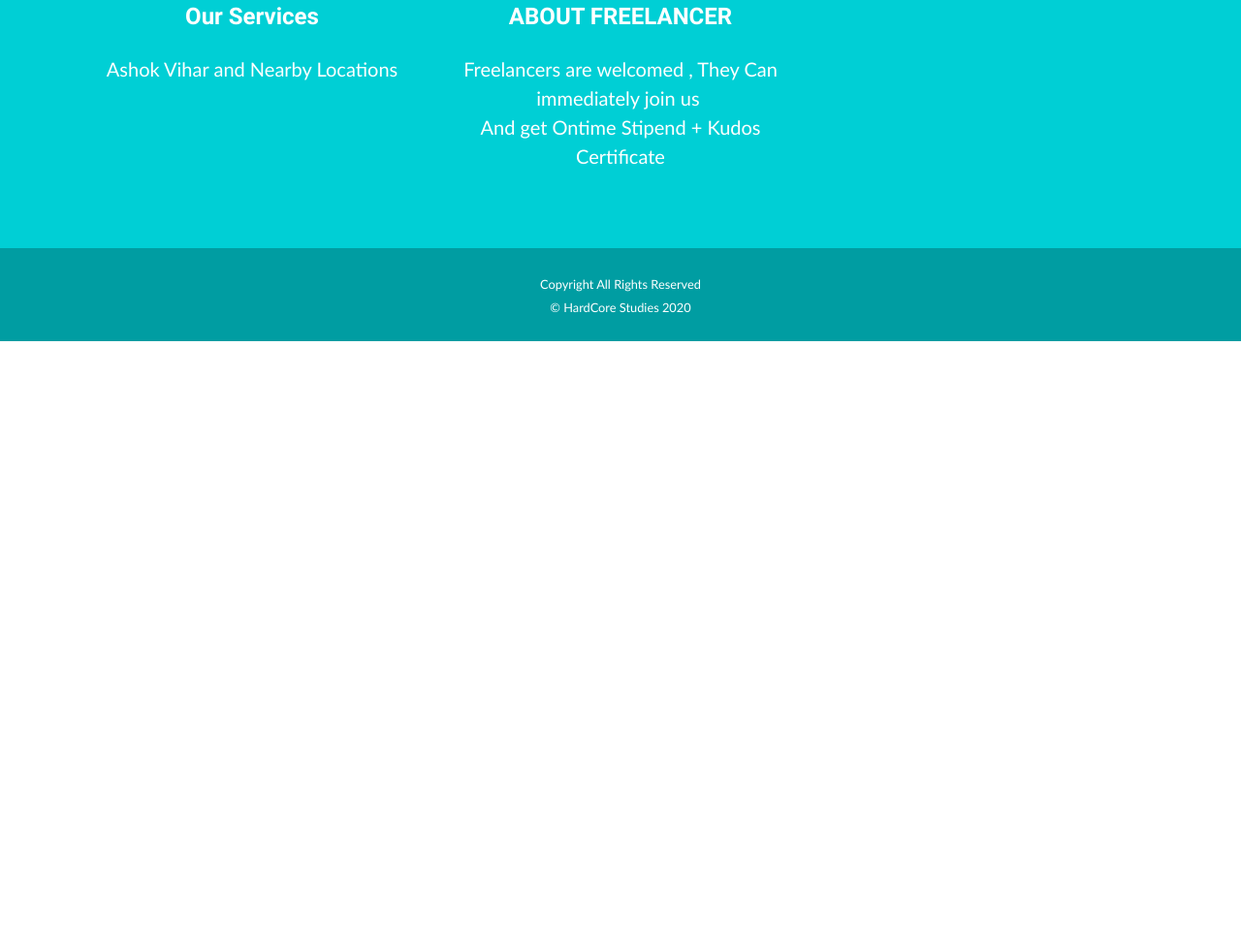
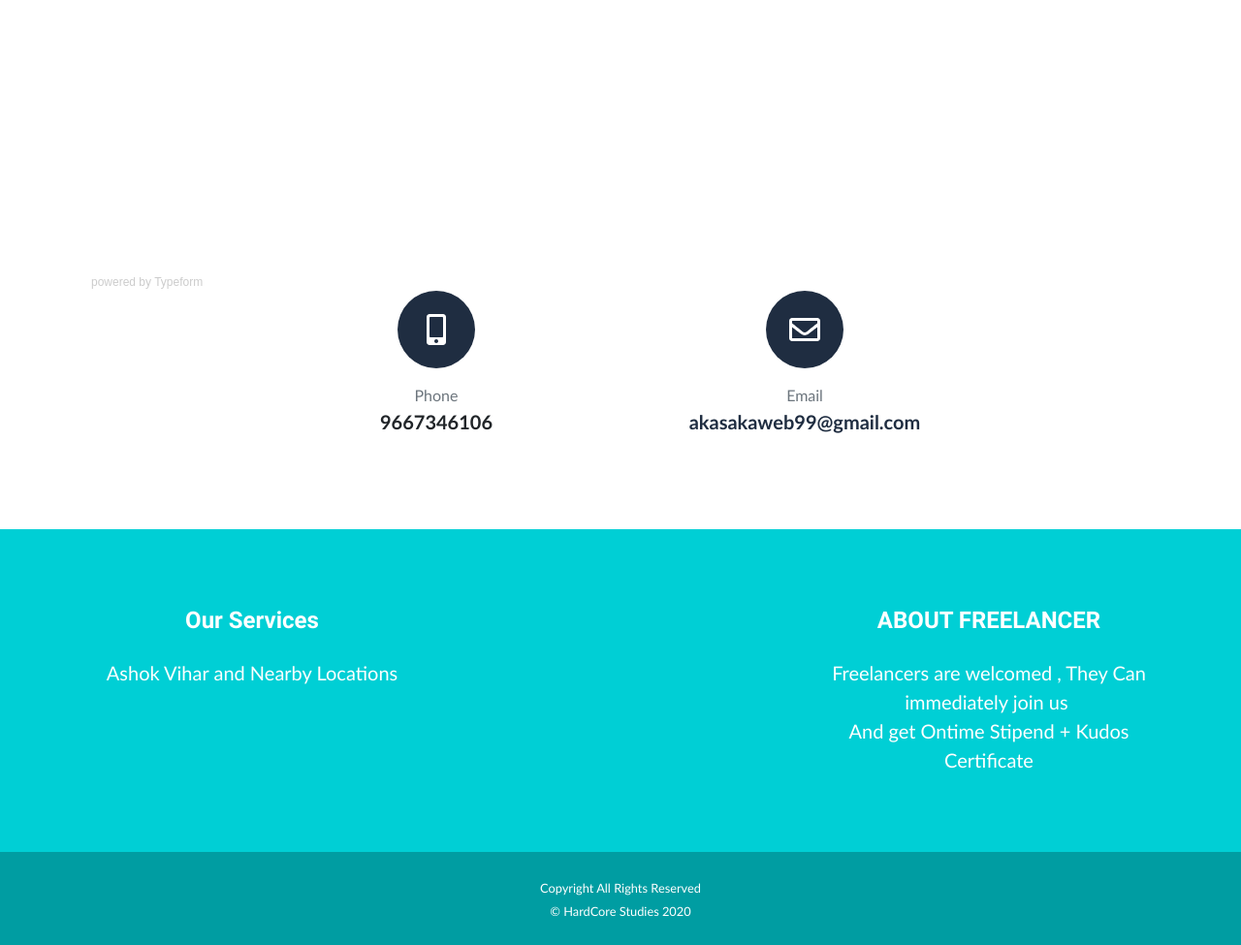
Before and after one commit to sakshamceo/LocalStartup, a plain HTML site: page freelancer/index.html in a window 1280 px wide. Shown: the part 2493-3468 px from the top of the page at 97% size. Before the commit the page ends 2845 px from the top, so only its background shows below. Drawn offline with nearby package versions, Linux system fonts and the light colour scheme; a script that the page names is missing.

Commit message:
Update index.html

```diff
--- a/freelancer/index.html
+++ b/freelancer/index.html
@@ -228,6 +228,7 @@ iframe.style.height = zf_ifrm_ht_nw;
                     <div class="divider-custom-icon"><i class="fas fa-star"></i></div>
                     <div class="divider-custom-line"></div>
                 </div>
+              <div class="typeform-widget" data-url="https://form.typeform.com/to/kiAnEwOR" style="width: 100%; height: 600px;"></div> <script> (function() { var qs,js,q,s,d=document, gi=d.getElementById, ce=d.createElement, gt=d.getElementsByTagName, id="typef_orm", b="https://embed.typeform.com/"; if(!gi.call(d,id)) { js=ce.call(d,"script"); js.id=id; js.src=b+"embed.js"; q=gt.call(d,"script")[0]; q.parentNode.insertBefore(js,q) } })() </script> <div style="font-family: Sans-Serif;font-size: 12px;color: #999;opacity: 0.5; padding-top: 5px;"> powered by <a href="https://admin.typeform.com/signup?utm_campaign=kiAnEwOR&utm_source=typeform.com-01EHVREW210CC3ZJH3A50M0DMA-free&utm_medium=typeform&utm_content=typeform-embedded-poweredbytypeform&utm_term=EN" style="color: #999" target="_blank">Typeform</a> </div>
                 <!-- Contact Section Content-->
                 <div class="row justify-content-center">
                     <div class="col-lg-4">
@@ -255,7 +256,9 @@ iframe.style.height = zf_ifrm_ht_nw;
                         <p class="pre-wrap lead mb-0">Ashok Vihar and Nearby Locations</p>
                     </div>
                     <!-- Footer Social Icons-->
+                   <div class="col-lg-4 mb-5 mb-lg-0">
 
+                    </div>
                     <!-- Footer About Text-->
                     <div class="col-lg-4">
                         <h4 class="mb-4">ABOUT FREELANCER</h4>
```
